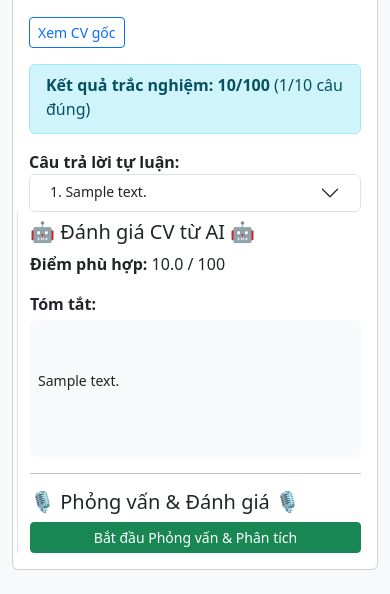
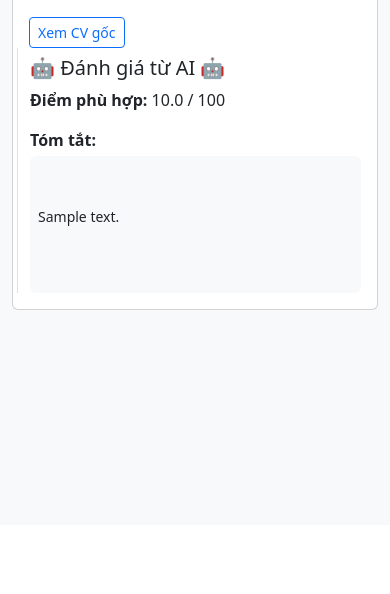
Before and after one commit to 030238220081-ship-it/Web_Tuyen_Dung, a Django app: page /job/1/applicants/ in a window 390 px wide. Shown: the part 319-913 px from the top of the page. After the commit the page ends 629 px from the top, so only its background shows below. Run offline with Django 5.2, Linux system fonts and the light colour scheme; a user stored in the database is signed in; tables that the repository leaves empty hold one stand-in row (values such as "Sample post"); data that the repository does not hold is empty.

Commit message:
Remove quiz and interview functionality

````diff
--- a/recruitment/admin.py
+++ b/recruitment/admin.py
@@ -1,10 +1,9 @@
 from django.contrib import admin
 from django.contrib.auth.admin import UserAdmin
-from .models import CustomUser, JobPosting, Application, Profile, Question # Thêm các model khác nếu cần
+from .models import CustomUser, JobPosting, Application, Profile
 
 class CustomUserAdmin(UserAdmin):
     model = CustomUser
-    # Thêm 'user_type' vào danh sách hiển thị và form chỉnh sửa
     list_display = ('username', 'email', 'user_type', 'is_staff')
     fieldsets = UserAdmin.fieldsets + (
         (None, {'fields': ('user_type',)}),
@@ -17,4 +16,3 @@
 admin.site.register(JobPosting)
 admin.site.register(Application)
 admin.site.register(Profile)
-admin.site.register(Question)
--- a/recruitment/templates/recruitment/applicant_list.html
+++ b/recruitment/templates/recruitment/applicant_list.html
@@ -22,56 +22,16 @@
         <div class="row">
             <div class="col-md-7">
                 <p><strong>Ngày nộp:</strong> {{ application.created_at|date:"H:i, d/m/Y" }}</p>
-
-                <div class="d-flex align-items-center gap-2 mb-3">
-                    <a href="{{ application.cv.url }}" target="_blank" class="btn btn-sm btn-outline-primary">Xem CV gốc</a>
-
-                    {% if not application.quizresult %}
-                        <a href="{% url 'send_invitation' application.id %}" class="btn btn-sm btn-dark">
-                            <i class="bi bi-send"></i> Gửi lời mời làm bài kiểm tra
-                        </a>
-                    {% endif %}
-                </div>
-
-                {% if application.quizresult %}
-                    <div class="alert alert-info py-2">
-                        <p class="mb-1"><strong>Kết quả trắc nghiệm:</strong>
-                        <span class="fw-bold">{{ application.quizresult.score|floatformat:0 }}/100</span>
-                        ({{ application.quizresult.correct_answers }}/{{ application.quizresult.total_questions }} câu đúng)
-                        </p>
-                    </div>
-                {% endif %}
-
-                {% if application.essayanswer_set.all %}
-                <div class="mt-2">
-                    <strong>Câu trả lời tự luận:</strong>
-                    <div class="accordion" id="essayAccordion{{ application.id }}">
-                        {% for essay_answer in application.essayanswer_set.all %}
-                        <div class="accordion-item">
-                            <h2 class="accordion-header" id="heading{{ essay_answer.id }}">
-                                <button class="accordion-button collapsed py-2" type="button" data-bs-toggle="collapse" data-bs-target="#collapse{{ essay_answer.id }}">
-                                    <small>{{ forloop.counter }}. {{ essay_answer.question.text|truncatechars:60 }}</small>
-                                </button>
-                            </h2>
-                            <div id="collapse{{ essay_answer.id }}" class="accordion-collapse collapse" data-bs-parent="#essayAccordion{{ application.id }}">
-                                <div class="accordion-body bg-light" style="white-space: pre-wrap;">
-                                    {{ essay_answer.answer_text|linebreaks }}
-                                </div>
-                            </div>
-                        </div>
-                        {% endfor %}
-                    </div>
-                </div>
-                {% endif %}
-                </div>
+                <a href="{{ application.cv.url }}" target="_blank" class="btn btn-sm btn-outline-primary">Xem CV gốc</a>
+            </div>
 
             <div class="col-md-5 border-start">
-                <h5 class="mt-2 mt-md-0">🤖 Đánh giá CV từ AI 🤖</h5>
+                <h5 class="mt-2 mt-md-0">🤖 Đánh giá từ AI 🤖</h5>
 
                 {% if application.ai_score == 0 and "Ứng tuyển nhanh" in application.ai_summary %}
                     <div class="alert alert-secondary py-2">
                         <p class="mb-1 small">Ứng viên này đã nộp hồ sơ bằng tính năng "Ứng tuyển nhanh" và chưa được phân tích.</p>
-                        <a href="{% url 're_analyze_application' application.id %}" class="btn btn-sm btn-info w-100">Chạy phân tích CV</a>
+                        <a href="{% url 're_analyze_application' application.id %}" class="btn btn-sm btn-info w-100">Chạy phân tích AI</a>
                     </div>
                 {% else %}
                     <p><strong>Điểm phù hợp:</strong> {{ application.ai_score }} / 100</p>
@@ -80,33 +40,6 @@
                         {{ application.ai_summary|linebreaks }}
                     </div>
                 {% endif %}
-
-                <hr>
-                <h5 class="mt-3">🎙️ Phỏng vấn & Đánh giá 🎙️</h5>
-                <div class="mt-2">
-                    {% if application.interview %}
-                        <div class="alert alert-success">
-                            <h6 class="alert-heading">Đã phỏng vấn - Điểm: {{ application.interview.ai_score }}/100</h6>
-                            <hr>
-                            <strong>Điểm mạnh:</strong>
-                            <ul>
-                            {% for strength in application.interview.ai_analysis.strengths %}
-                                <li>{{ strength }}</li>
-                            {% endfor %}
-                            </ul>
-                            <strong>Điểm yếu:</strong>
-                            <ul>
-                            {% for weakness in application.interview.ai_analysis.weaknesses %}
-                                <li>{{ weakness }}</li>
-                            {% endfor %}
-                            </ul>
-                        </div>
-                    {% else %}
-                        <a href="{% url 'conduct_interview' application.id %}" class="btn btn-sm btn-success w-100">
-                            Bắt đầu Phỏng vấn & Phân tích
-                        </a>
-                    {% endif %}
-                </div>
             </div>
         </div>
     </div>
--- a/recruitment/templates/recruitment/create_job_review.html
+++ b/recruitment/templates/recruitment/create_job_review.html
@@ -40,9 +40,6 @@
                 <a href="{% url 'create_job' %}" class="btn btn-secondary">Tạo lại bằng AI</a>
                 <button type="submit" class="btn btn-primary">Đăng tin</button>
             </div>
-            <div class="mb-3">
-                <label for="time_limit" class="form-label">Thời gian làm bài kiểm tra (phút):</label>
-                <input type="number" class="form-control" name="time_limit" id="time_limit" value="15">
             </div>
         </form>
     </div>
--- a/recruitment/templates/recruitment/recruiter_dashboard.html
+++ b/recruitment/templates/recruitment/recruiter_dashboard.html
@@ -57,9 +57,6 @@
                         <td class="align-middle">
                             <a href="{% url 'applicant_list' job.id %}" class="btn btn-sm btn-info">Xem ứng viên</a>
                             <a href="{% url 'edit_job' job.id %}" class="btn btn-sm btn-warning">Sửa</a>
-                            {% if not job.questions.all %}
-                            <a href="{% url 'generate_quiz' job.id %}" class="btn btn-sm btn-secondary">AI Tạo trắc nghiệm</a>
-                            {% endif %}
                             <a href="{% url 'delete_job' job.id %}" class="btn btn-sm btn-danger">Xóa</a>
                         </td>
                     </tr>
--- a/recruitment/urls.py
+++ b/recruitment/urls.py
@@ -30,13 +30,9 @@
     path('job/<int:job_id>/edit/', views.edit_job_view, name='edit_job'),
     path('job/<int:job_id>/delete/', views.delete_job_view, name='delete_job'),
     path('job/<int:job_id>/applicants/', views.applicant_list_view, name='applicant_list'),
-    path('job/<int:job_id>/generate-quiz/', views.generate_quiz_view, name='generate_quiz'),
 
     # --- URL liên quan đến một Hồ sơ ứng tuyển cụ thể (Application) ---
     path('application/<int:application_id>/re-analyze/', views.re_analyze_application_view, name='re_analyze_application'),
     path('application/<int:application_id>/invite/', views.send_interview_invitation_view, name='send_invitation'),
-    path('application/<int:application_id>/interview-questions/', views.generate_interview_questions, name='interview_questions'),
-    path('application/<int:application_id>/conduct-interview/', views.conduct_interview_view, name='conduct_interview'),
-    path('application/<int:application_id>/take-quiz/', views.take_quiz_view, name='take_quiz'),
     path('application/<int:job_id>/apply-with-profile/', views.apply_with_profile_view, name='apply_with_profile'),
 ]
--- a/recruitment/views.py
+++ b/recruitment/views.py
@@ -2,7 +2,7 @@
 from django.conf import settings
 from django.shortcuts import render, redirect, get_object_or_404
 from django.contrib.auth import get_user_model, login, logout
-from .models import JobPosting, Application, Profile, Notification, Interview, Question, Answer, QuizResult, EssayAnswer
+from .models import JobPosting, Application, Profile, Notification
 from .forms import CustomUserCreationForm, ProfileForm
 from django.urls import reverse_lazy
 from django.views import generic
@@ -134,38 +134,6 @@
         print(f"Lỗi Groq API khi phân tích CV: {e}")
 
     return render(request, 'recruitment/analysis_result.html', {'result': analysis_result, 'job': job})
-
-@login_required
-def generate_interview_questions(request, application_id):
-    application = get_object_or_404(Application, pk=application_id, job__recruiter=request.user)
-    cv_text = extract_text_from_cv(application.cv)
-    job_description = application.job.description
-    if not cv_text:
-        return render(request, 'recruitment/interview_questions.html', {'error': 'Không thể đọc file CV của ứng viên.'})
-
-    prompt = f"""Với vai trò là một người quản lý tuyển dụng, hãy dựa vào JD và CV của ứng viên dưới đây.
-    --- JD ---
-    {job_description}
-    --- END JD ---
-    --- CV ---
-    {cv_text}
-    --- END CV ---
-    Hãy tạo ra một danh sách gồm 5 câu hỏi phỏng vấn sâu sắc để đánh giá năng lực và sự phù hợp của ứng viên này.
-    """
-
-    interview_questions = "Không thể tạo câu hỏi."
-    try:
-        client = groq.Groq(api_key=settings.GROQ_API_KEY)
-        chat_completion = client.chat.completions.create(
-            messages=[{"role": "user", "content": prompt}],
-            model="llama-3.3-70b-versatile",
-        )
-        interview_questions = chat_completion.choices[0].message.content
-    except Exception as e:
-        print(f"Lỗi Groq API khi tạo câu hỏi phỏng vấn: {e}")
-
-    context = {'application': application, 'questions': interview_questions}
-    return render(request, 'recruitment/interview_questions.html', context)
 
 @login_required
 def chat_api_view(request):
@@ -503,26 +471,16 @@
 @login_required
 def send_interview_invitation_view(request, application_id):
     application = get_object_or_404(Application, pk=application_id, job__recruiter=request.user)
-
-
-    if QuizResult.objects.filter(application=application).exists():
-        messages.warning(request, f"Ứng viên {application.candidate.username} đã hoàn thành bài trắc nghiệm.")
-        return redirect('applicant_list', job_id=application.job.id)
-
-    if not application.job.questions.exists():
-        messages.error(request, f"Bạn cần tạo bộ câu hỏi trắc nghiệm cho vị trí '{application.job.title}' trước khi gửi lời mời.")
-        return redirect('applicant_list', job_id=application.job.id)
-
     quiz_url = reverse('take_quiz', kwargs={'application_id': application.id})
 
-    message_content = f"Nhà tuyển dụng '{request.user.username}' mời bạn thực hiện bài trắc nghiệm sàng lọc cho vị trí '{application.job.title}'. Bấm vào đây để bắt đầu."
+    message_content = f"Nhà tuyển dụng '{request.user.username}' mời bạn phỏng vấn cho vị trí '{application.job.title}'. Bấm vào đây để bắt đầu."
     Notification.objects.create(
         recipient=application.candidate,
         message=message_content,
         action_url=quiz_url
     )
 
-    messages.success(request, f"Đã gửi lời mời làm trắc nghiệm đến ứng viên {application.candidate.username}.")
+    messages.success(request, f"Đã gửi lời mời đến ứng viên {application.candidate.username}.")
     return redirect('applicant_list', job_id=application.job.id)
 
 @login_required
@@ -530,190 +488,6 @@
     notifications = Notification.objects.filter(recipient=request.user)
     Notification.objects.filter(recipient=request.user, is_read=False).update(is_read=True)
     return render(request, 'recruitment/notifications.html', {'notifications': notifications})
-
-@login_required
-def conduct_interview_view(request, application_id):
-    application = get_object_or_404(Application, pk=application_id, job__recruiter=request.user)
-
-    if request.method == 'POST':
-        hr_notes = request.POST.get('hr_notes')
-
-        cv_text = extract_text_from_cv(application.cv)
-        jd_text = application.job.description
-
-        analysis_prompt = f"""Bạn là một chuyên gia nhân sự dày dặn kinh nghiệm. Dựa vào JD, CV, và ghi chú phỏng vấn dưới đây, hãy đưa ra một bản phân tích toàn diện.
-
-        --- JD ---
-        {jd_text}
-        --- CV ---
-        {cv_text}
-        --- GHI CHÚ PHỎNG VẤN (câu hỏi của HR và câu trả lời của ứng viên) ---
-        {hr_notes}
-
-        Hãy trả về kết quả dưới dạng MỘT CHUỖI JSON HỢP LỆ và KHÔNG có gì khác. JSON phải có 3 key:
-        - "score": Điểm số tổng thể (số nguyên từ 0-100) dựa trên sự phù hợp.
-        - "strengths": Một danh sách (list) chứa 3 chuỗi, mỗi chuỗi là một điểm mạnh chính của ứng viên được thể hiện qua buổi phỏng vấn.
-        - "weaknesses": Một danh sách (list) chứa 2 chuỗi, mỗi chuỗi là một điểm yếu hoặc điều cần cải thiện.
-        """
-
-        try:
-            client = groq.Groq(api_key=settings.GROQ_API_KEY)
-            chat_completion = client.chat.completions.create(
-                messages=[{"role": "user", "content": analysis_prompt}],
-                model="llama-3.3-70b-versatile",
-            )
-            response_text = chat_completion.choices[0].message.content
-            ai_analysis_data = json.loads(response_text)
-
-            Interview.objects.update_or_create(
-                application=application,
-                defaults={
-                    'hr_notes': hr_notes,
-                    'ai_analysis': ai_analysis_data,
-                    'ai_score': ai_analysis_data.get('score', 0)
-                }
-            )
-            messages.success(request, "Đã phân tích và lưu kết quả phỏng vấn thành công!")
-        except Exception as e:
-            print(f"Lỗi API khi phân tích phỏng vấn: {e}")
-            messages.error(request, "AI gặp sự cố, không thể phân tích buổi phỏng vấn.")
-
-        return redirect('applicant_list', job_id=application.job.id)
-
-    questions_prompt = f"""Dựa vào JD và CV dưới đây, hãy tạo ra 5 câu hỏi phỏng vấn sâu sắc để đánh giá năng lực và sự phù hợp của ứng viên.
-    --- JD ---
-    {application.job.description}
-    --- CV ---
-    {extract_text_from_cv(application.cv)}
-    """
-    suggested_questions = "Không thể tạo câu hỏi gợi ý."
-    try:
-        client = groq.Groq(api_key=settings.GROQ_API_KEY)
-        chat_completion = client.chat.completions.create(
-            messages=[{"role": "user", "content": questions_prompt}],
-            model="llama-3.3-70b-versatile",
-        )
-        suggested_questions = chat_completion.choices[0].message.content
-    except Exception as e:
-        print(f"Lỗi API khi tạo câu hỏi PV: {e}")
-
-    context = {
-        'application': application,
-        'suggested_questions': suggested_questions,
-    }
-    return render(request, 'recruitment/conduct_interview.html', context)
-
-@login_required
-def generate_quiz_view(request, job_id):
-    job = get_object_or_404(JobPosting, pk=job_id, recruiter=request.user)
-    job.questions.all().delete()
-
-    prompt = f"""Bạn là một chuyên gia tuyển dụng kỹ thuật. Dựa vào Mô tả công việc (JD) dưới đây, hãy tạo một bài kiểm tra sàng lọc ngắn.
-
-    --- JD ---
-    {job.description}
-
-    Hãy trả về kết quả dưới dạng MỘT CHUỖI JSON HỢP LỆ và KHÔNG có gì khác. Toàn bộ chuỗi JSON phải được bọc trong cặp dấu ```json ... ```.
-    KHÔNG GIẢI THÍCH GÌ THÊM. JSON object phải có 2 key:
-    1. "multiple_choice": Một danh sách (list) chứa 3 câu hỏi trắc nghiệm ở mức độ trung bình-khó. Mỗi câu hỏi là một object có:
-        - "question": (string) Nội dung câu hỏi.
-        - "answers": (list) Một danh sách gồm 4 chuỗi đáp án KHÁC NHAU. Đáp án ĐÚNG phải luôn nằm ở vị trí đầu tiên.
-    2. "essay": Một danh sách (list) chứa 2 câu hỏi tự luận tình huống, yêu cầu ứng viên giải thích cách xử lý một vấn đề thực tế liên quan đến công việc.
-    """
-    try:
-        client = groq.Groq(api_key=settings.GROQ_API_KEY)
-        chat_completion = client.chat.completions.create(
-            messages=[{"role": "user", "content": prompt}],
-            model="llama-3.3-70b-versatile",
-        )
-        response_text = chat_completion.choices[0].message.content
-
-        json_match = re.search(r'```json\n(.*?)\n```', response_text, re.DOTALL)
-        if json_match:
-            json_str = json_match.group(1)
-        else:
-            json_str = response_text
-
-        quiz_data = json.loads(json_str)
-
-        for item in quiz_data.get('multiple_choice', []):
-            q = Question.objects.create(job_posting=job, text=item['question'], question_type='MC')
-            correct_answer_text = item['answers'][0]
-            all_answers = item['answers']
-            random.shuffle(all_answers)
-            for answer_text in all_answers:
-                Answer.objects.create(question=q, text=answer_text, is_correct=(answer_text == correct_answer_text))
-
-        for question_text in quiz_data.get('essay', []):
-            Question.objects.create(job_posting=job, text=question_text, question_type='ESSAY')
-
-        messages.success(request, f"Đã tạo thành công bộ câu hỏi sàng lọc cho vị trí '{job.title}'.")
-
-    except json.JSONDecodeError:
-        messages.error(request, "AI đã trả về dữ liệu không hợp lệ. Vui lòng thử lại.")
-        print("--- LỖI JSON ---")
-        print(response_text)
-        print("-----------------")
-    except Exception as e:
-        print(f"Lỗi API khi tạo quiz: {e}")
-        messages.error(request, "AI gặp sự cố, không thể tạo bộ câu hỏi.")
-
-    return redirect('recruiter_dashboard')
-
-@login_required
-def take_quiz_view(request, application_id):
-    """
-    Xử lý việc ứng viên làm và nộp bài trắc nghiệm (cả trắc nghiệm và tự luận).
-    """
-    application = get_object_or_404(Application, pk=application_id, candidate=request.user)
-    job = application.job
-
-    all_questions = Question.objects.filter(job_posting=job)
-    mc_questions = all_questions.filter(question_type='mc')
-    essay_questions = all_questions.filter(question_type='essay')
-
-    if QuizResult.objects.filter(application=application).exists():
-        messages.warning(request, "Bạn đã hoàn thành bài kiểm tra này rồi.")
-        return redirect('notifications')
-
-    if request.method == 'POST':
-        score = 0
-        total_mc_questions = mc_questions.count()
-        for question in mc_questions:
-            selected_answer_id = request.POST.get(f'question_{question.id}')
-            if selected_answer_id:
-                try:
-                    selected_answer = Answer.objects.get(pk=selected_answer_id)
-                    if selected_answer.is_correct:
-                        score += 1
-                except Answer.DoesNotExist:
-                    pass
-
-        for question in essay_questions:
-            answer_text = request.POST.get(f'question_{question.id}')
-            if answer_text:
-                EssayAnswer.objects.create(
-                    application=application,
-                    question=question,
-                    answer_text=answer_text
-                )
-
-        percentage_score = (score / total_mc_questions) * 100 if total_mc_questions > 0 else 0
-        QuizResult.objects.create(
-            application=application,
-            score=percentage_score
-        )
-
-        messages.success(request, f"Bạn đã nộp bài thành công! Kết quả phần trắc nghiệm: {percentage_score:.1f}/100.")
-        return redirect('notifications')
-
-    context = {
-        'application': application,
-        'mc_questions': mc_questions,
-        'essay_questions': essay_questions,
-        'time_limit': job.time_limit,
-    }
-    return render(request, 'recruitment/take_quiz.html', context)
 
 @login_required
 def cv_review_view(request):
@@ -777,7 +551,6 @@
             traceback.print_exc()
             return JsonResponse({'success': False, 'error': 'Đã có lỗi nghiêm trọng xảy ra phía máy chủ.'})
 
-    # Nếu là request GET, chỉ hiển thị trang với danh sách Job (giữ nguyên)
     else:
         all_jobs = JobPosting.objects.all()
         context = {'jobs': all_jobs}
@@ -968,49 +741,22 @@
     return render(request, 'recruitment/edit_job.html', context)
 
 @login_required
-def re_analyze_application_view(request, application_id):
-    application = get_object_or_404(Application, id=application_id)
-    messages.info(request, "Chức năng phân tích lại đang được phát triển.")
-    return redirect('applicant_list', job_id=application.job_posting.id)
-
-@login_required
 def send_interview_invitation_view(request, application_id):
     """
-    Gửi thông báo mời làm bài trắc nghiệm đến ứng viên.
+    Gửi thông báo phỏng vấn đến ứng viên.
     """
     application = get_object_or_404(Application, pk=application_id, job__recruiter=request.user)
-
-    if QuizResult.objects.filter(application=application).exists():
-        messages.warning(request, f"Ứng viên {application.candidate.username} đã hoàn thành bài trắc nghiệm.")
-        return redirect('applicant_list', job_id=application.job.id)
-
-    if not application.job.questions.exists():
-        messages.error(request, f"Bạn cần tạo bộ câu hỏi trắc nghiệm cho vị trí này trước.")
-        return redirect('recruiter_dashboard')
-
     quiz_url = reverse('take_quiz', kwargs={'application_id': application.id})
 
-    message_content = f"Nhà tuyển dụng '{request.user.username}' mời bạn thực hiện bài trắc nghiệm sàng lọc cho vị trí '{application.job.title}'. Bấm vào đây để bắt đầu."
+    message_content = f"Nhà tuyển dụng '{request.user.username}' mời bạn phỏng vấn cho vị trí '{application.job.title}'."
     Notification.objects.create(
         recipient=application.candidate,
         message=message_content,
         action_url=quiz_url
     )
 
-    messages.success(request, f"Đã gửi lời mời làm trắc nghiệm đến ứng viên {application.candidate.username}.")
+    messages.success(request, f"Đã gửi lời đến ứng viên {application.candidate.username}.")
     return redirect('applicant_list', job_id=application.job.id)
-
-@login_required
-def conduct_interview_view(request, application_id):
-    application = get_object_or_404(Application, id=application_id)
-    messages.info(request, "Chức năng thực hiện phỏng vấn đang được phát triển.")
-    return redirect('applicant_list', job_id=application.job_posting.id)
-
-@login_required
-def apply_with_profile_view(request, job_id):
-    job = get_object_or_404(JobPosting, id=job_id)
-    messages.info(request, "Chức năng ứng tuyển nhanh đang được phát triển.")
-    return redirect('job_detail', job_id=job.id)
 
 @login_required
 def view_candidate_profile(request, user_id):
````
Also changed, not shown: recruitment/models.py (+1 -48 lines), recruitment/templates/recruitment/conduct_interview.html (deleted, +0 -31 lines), recruitment/templates/recruitment/interview_questions.html (deleted, +0 -19 lines), recruitment/templates/recruitment/take_quiz.html (deleted, +0 -69 lines), recruitment/migrations/0014_remove_essayanswer_application_and_more.py (added).
